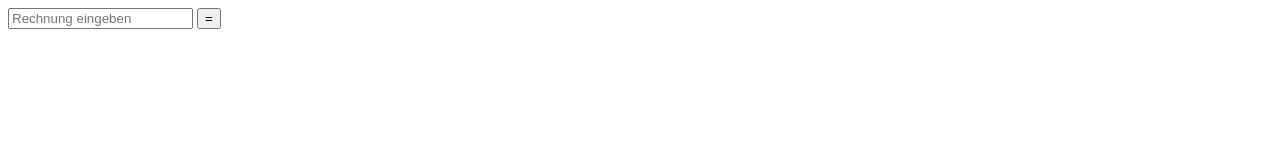
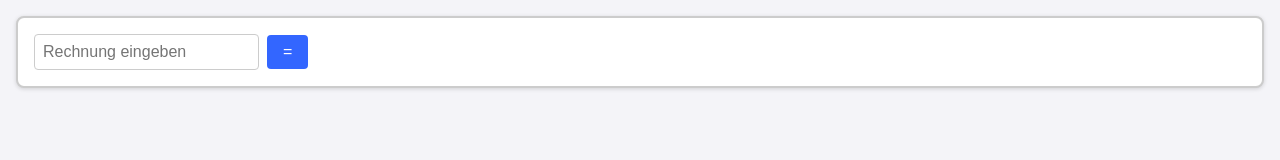
Before and after one commit to 4ng3s4bb3rt/Taschenrechner, a plain HTML site: page index.html in a window 1280 px wide. Drawn offline with Linux system fonts and the light colour scheme.

Commit message:
Add files via upload

```diff
--- a/index.html
+++ b/index.html
@@ -4,6 +4,8 @@
 
   <meta charset="UTF-8">
   <title>Taschenrechner</title>
+  <meta name="viewpoint" content="width=device-width, initial-scale1">
+  <link rel="stylesheet" href="style.css">
 
 </head>
 <body>
--- /dev/null
+++ b/style.css
@@ -0,0 +1,59 @@
+*   /*Betrifft alle Elemente*/
+{
+    box-sizing: border-box; /*width u. max-width schließt Padding und Rand ein. Dann ist eine Box mit width: 200px auch wirklich 200px breit, egal wie viel Padding sie hat*/
+}
+
+body    /*Die Seite selbst*/
+{
+    background: #f4f4f8;
+    font-family: system-ui, sans-serif; /*system-ui ist die Systemschrift. sans-serif ist das backup, falls systemschrift nicht klappt*/
+    /*max-width: 700px; /*Legt Maximalbreite fest. Alles drunter wird nach Padding usw. skaliert. Allg. geht statt px auch rem. Ist hier etwas robuster, weil es sich dann an eingestelte SChriftgröße anpasst*/
+    margin: 0 auto;  /*Standartabstand, den Browser um Body legt = 0*/
+    padding: 1rem;  /*Eigener Innenabstand = 1rem = 1 Schriftgröße*/
+}
+
+form    /*Jedes Element ist eine Box aus vier Schichten. Von innen nach außen: Inhalt, Padding, Border, Margin. Form gestaltet alle Elemente*/
+{
+    background: white;
+    padding: 1rem;  /*Im Kasten*/
+    margin-bottom: 1rem;    /*Zwischen Kästen*/
+    border: 2px solid #ccc;
+    border-radius: 8px; /*Abgerundete Ecken*/
+    box-shadow: 0 1px 4px rgba(0, 0, 0, 0.15);  /*SChatten um die Border. rgba(rot, grün, blau, deckkraft(hier 15%))*/
+}
+
+input   /*Gestaltet Eingabefelder*/
+{
+    padding: 0.5rem;
+    font-size: 1rem;
+    border: 1px solid #ccc;
+    border-radius: 4px;
+}
+
+button  /*Gestaltet Buttons*/
+{
+    padding: 0.5rem 1rem;   /*oben/unten, links/rechts. Bei vier Werten: oben, rechts, unten, links*/
+    font-size: 1rem;
+    background: #3366ff;
+    color: white;
+    border: none;
+    border-radius: 4px;
+    cursor: pointer;
+}
+button:hover    /*Wenn man über den Button hovert*/
+{
+    background: #2850cc;    /*Gibt es auf dem Handy nicht. ist dort einfach Zusatz*/
+}
+
+#rechner    /*Betrift <form> id="rechner"... im html und alle seine Kinder (input, button und p)*/
+{
+    display: flex;  /*macht rechner (das form in der html) zu einem flex container*/
+    align-items: center;    /*zentriert Elemente senkrecht zueinander*/
+    gap: 0.5rem;    /*Abstand zwischen allen Elementen*/
+}
+#rechner p  /*Betrifft nur Element p (ist im html als der output definiert*/
+{
+    margin: 0;
+    padding: 0rem 1rem;
+    font-size: 1.2rem;
+}
```
